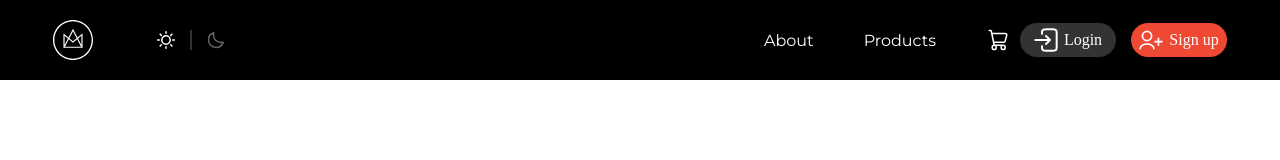
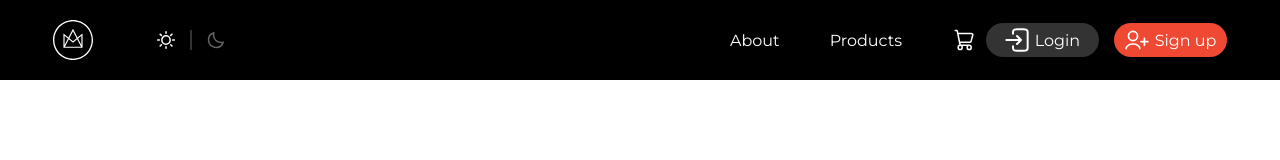
Before and after one commit to MastersAcademy/fe-react-2024, a React (Vite) app: page / in a window 1280 px wide. Shown: the top 160 px of the page. Built offline with nearby package versions, Linux system fonts and the light colour scheme.

Commit message:
Update header.module.css Add fonts for buttons

```diff
--- a/src/components/Header/header.module.css
+++ b/src/components/Header/header.module.css
@@ -59,7 +59,7 @@
 
 .header__login_btn,
 .header_btn__user_add {
-  width: 96px;
+  width: 113px;
   height: 34px;
   display: flex;
   align-items: center;
@@ -85,6 +85,7 @@
   font-weight: 500;
   font-size: 16px;
   color: #FFF;
+  font-family: Montserrat, sans-serif;
 }
 
 .user_add_img {
@@ -92,7 +93,10 @@
   height: 24px;
 }
 
-.user_add_img .login_img .header_btn {
+.header__login_btn,
+.header_btn__user_add,
+.login_img .header_btn,
+.wrap_toggle {
   cursor: pointer;
 }
 
@@ -145,7 +149,6 @@
     gap: 5px;
   }
 
-
   .about {
     display: grid;
     grid-template-columns: 1fr;
```
